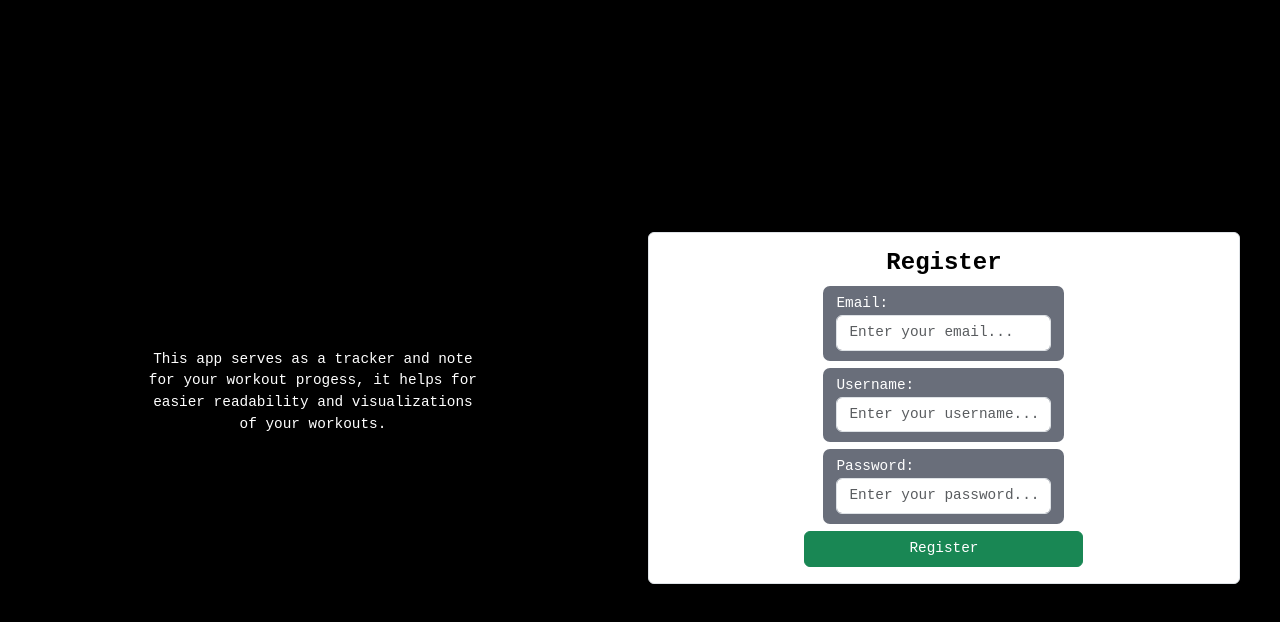
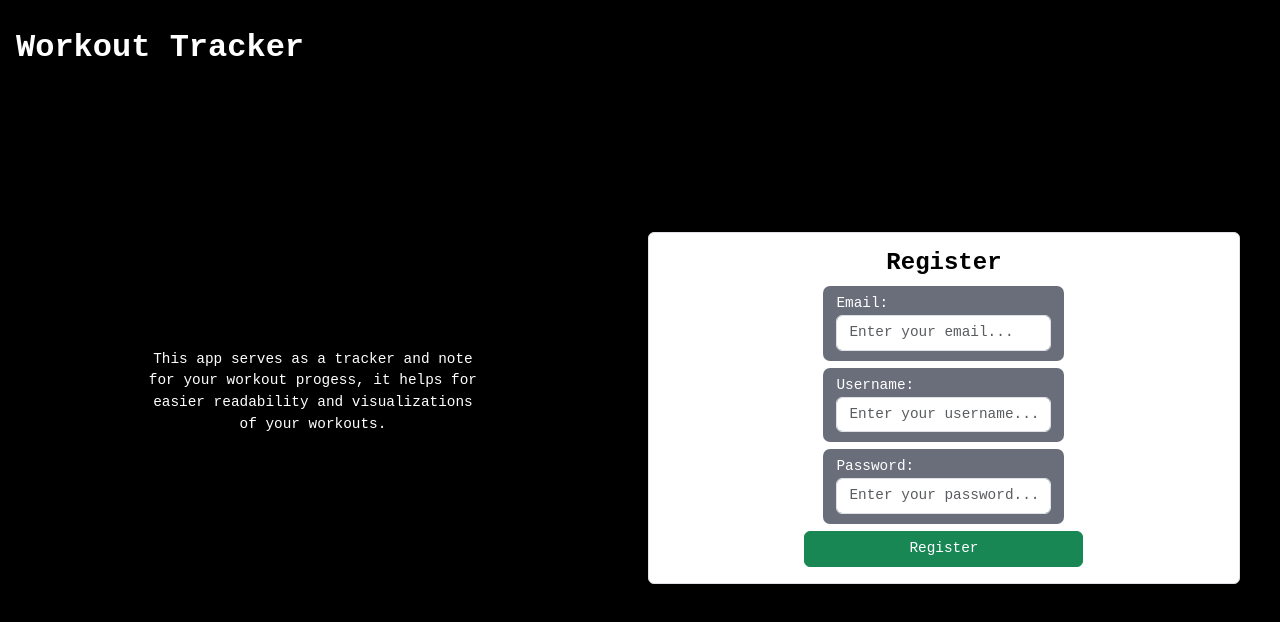
Before and after one commit to Pantaleon-Arkady/My-App, a React (Vite) app in the folder frontend/: page / in a window 1280 px wide. Shown: the top 622 px of the page. Built offline with nearby package versions, Linux system fonts and the light colour scheme.

Commit message:
Headers init

```diff
--- a/frontend/src/App.css
+++ b/frontend/src/App.css
@@ -54,6 +54,22 @@ html, body {
     width: 30px;
 }
 
+/* Headers */
+
+.main_header_div {
+    height: var(--header-height);
+    position: fixed;
+    top: 0;
+    left: 0;
+    right: 0;
+    z-index: 20;
+    width: 100%;
+}
+
+.mobile_header_feature {
+    width: 10%;
+}
+
 /* Register Form */
 
 .input_divs {
@@ -98,6 +114,8 @@ html, body {
         border-radius: 10px;
         margin-right: 30px;
     }
+
+    /* Header Styles */
 }
 
 
--- /dev/null
+++ b/frontend/src/components/Header.jsx
@@ -0,0 +1,26 @@
+function Headers({ rightFeature, page }) {
+
+    return (
+        <div className="main_header_div bg-black px-3 py-4 text-center d-flex flex-row justify-content-start justify-content-md-between text-white">
+
+            <div className="mobile_header_feature d-flex d-md-none">
+            </div>
+
+            <div className="header-app-name text-center text-md-start fs-2 fw-bold d-flex flex-row justify-content-between">
+                <div
+                    className={`
+                    ${page === "post" ? "d-none d-md-block" : ""}
+                    `}
+                >
+                    Workout Tracker
+                </div>
+            </div>
+
+            <div className="w-25 flex-row justify-content-around d-none d-md-flex">
+            </div>
+
+        </div>
+    )
+}
+
+export default Headers;
--- a/frontend/src/pages/LandingPage.jsx
+++ b/frontend/src/pages/LandingPage.jsx
@@ -1,8 +1,14 @@
 import RegisterForm from "../forms/RegisterForm";
+import Headers from "../components/Header";
 
 function LandingPage() {
 
     return (
+        <div>
+            <Headers
+                rightFeature={false}
+                page=""
+            />
             <div className="d-flex flex-column text-white vh-100 bg-black w-100">
                 <div className="d-flex flex-column flex-md-row flex-grow-1 justify-content-center align-items-center px-4">
                     <div className="landing_greetings_wrapper px-3 px-md-0 w-100 w-md-50 d-flex flex-column">
@@ -15,7 +21,8 @@ function LandingPage() {
                     </div>
                 </div>
             </div>
-    );
-}
+        </div>
+    )
+};
 
 export default LandingPage;
```
Lines whose indentation alone changed are shown as unchanged.
